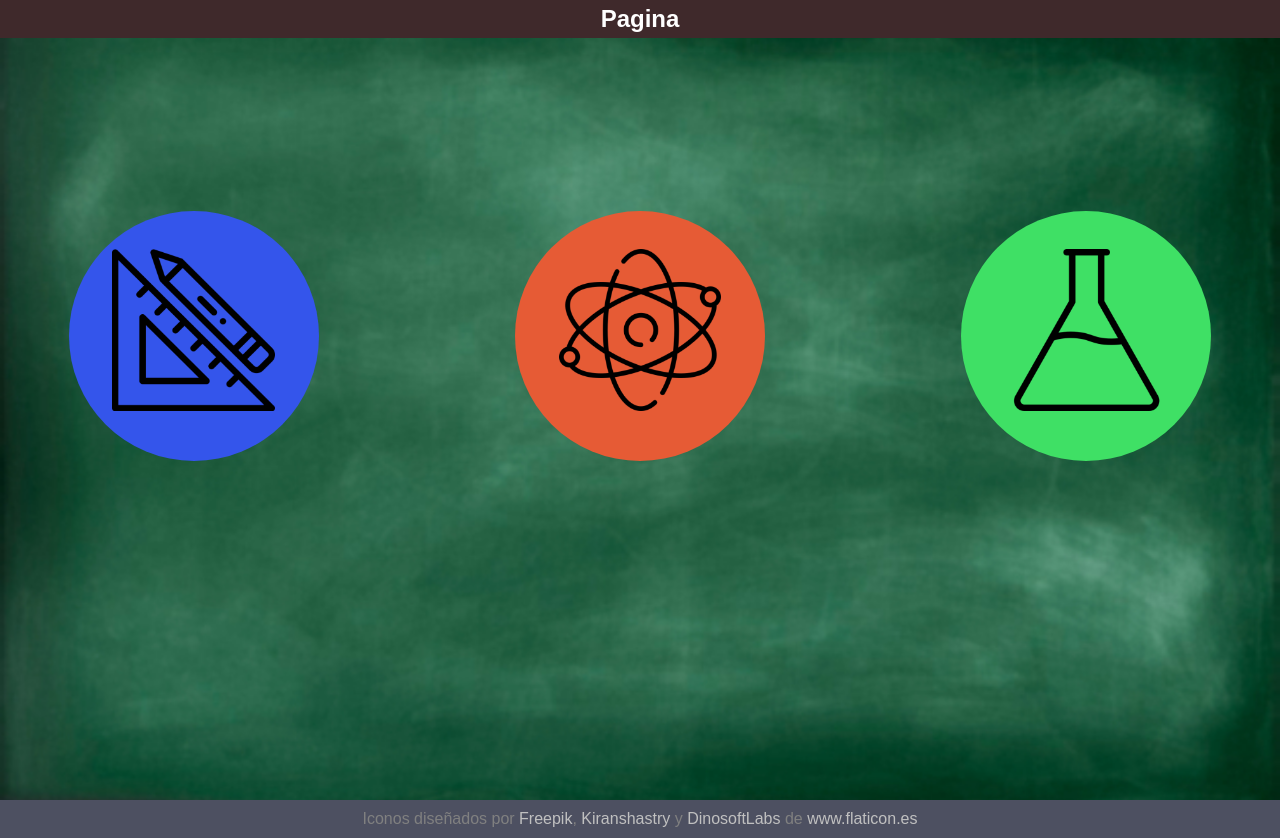
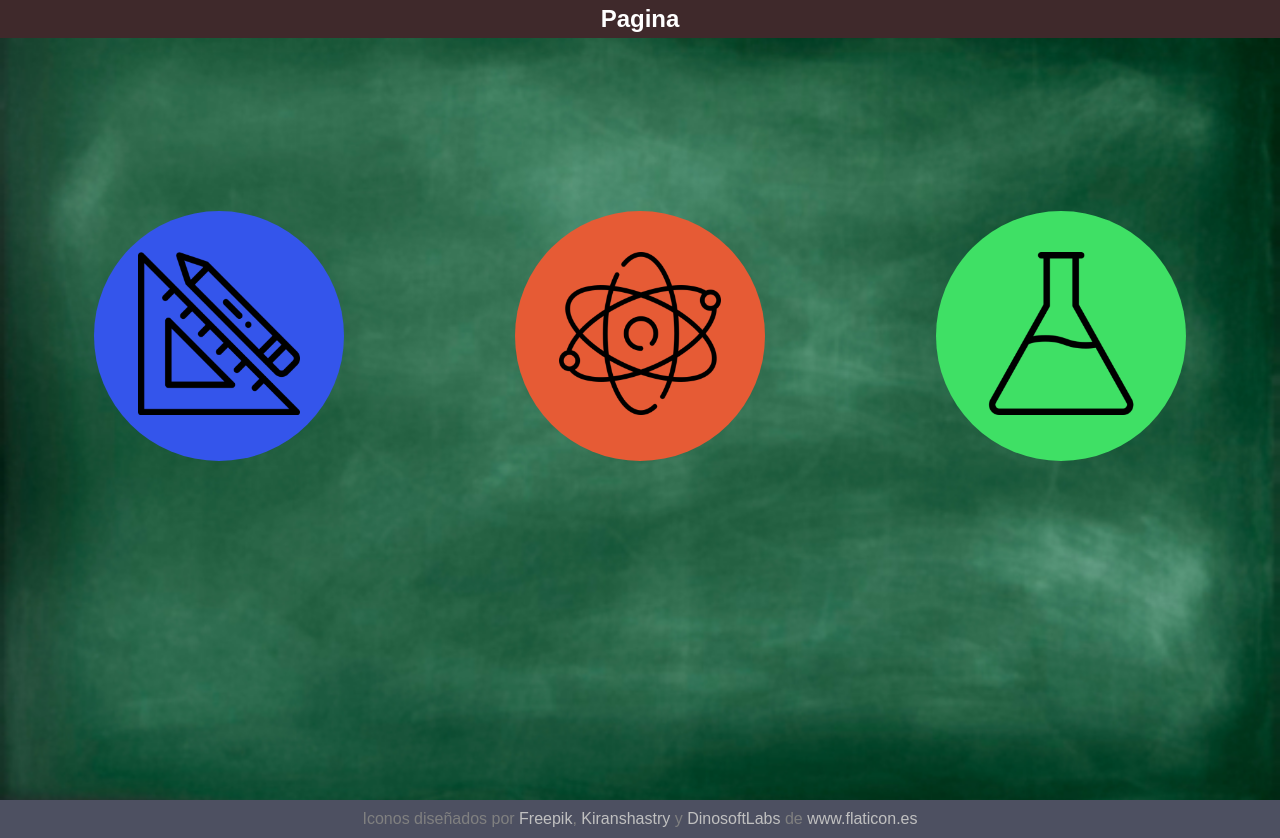
Before and after one commit to LuisDavidEcheverria/TrabajoAldo, a PHP site: page /index.html in a window 1280 px wide. Run offline with PHP 8.4, Linux system fonts and the light colour scheme.

Commit message:
Escalabilidad corregida

```diff
--- a/css/estiloindex.css
+++ b/css/estiloindex.css
@@ -4,11 +4,13 @@
   margin: 0;
   font-family: "Arial";
   box-sizing: border-box;
+  transition: all 0.3s ease;
 }
 
 body,html
 {
   height: 100%;
+  background-color:rgb(77, 80, 97);
 }
 
 #titulo
@@ -58,8 +60,8 @@
 {
   background-color:#e65b35;
   position: absolute;
-  margin-right:15%;
-  margin-left: 15%;
+  margin-right:13%;
+  margin-left: 13%;
 }
 .quimica
 {
@@ -79,7 +81,7 @@
 }
 .matematicas img,.fisica img,.quimica img
 {
-  margin-top: 15%;
+  margin-top: 16.5%;
   width:65%;
   height:65%;
   vertical-align: middle;
@@ -98,3 +100,9 @@
   color: silver;
   text-decoration: none;
 }
+
+.matematicas:hover,.fisica:hover,.quimica:hover
+{
+  height: 270px;
+  width: 270px;
+}
```
